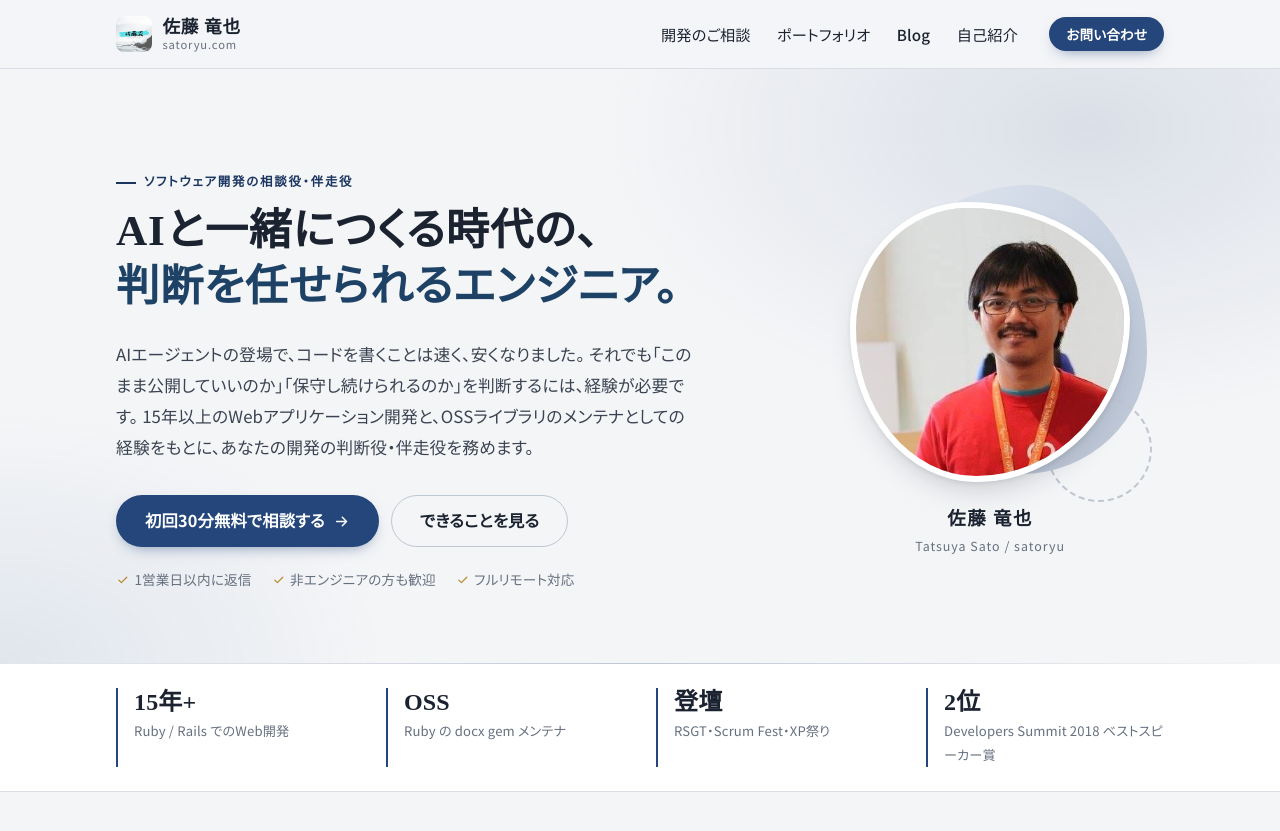
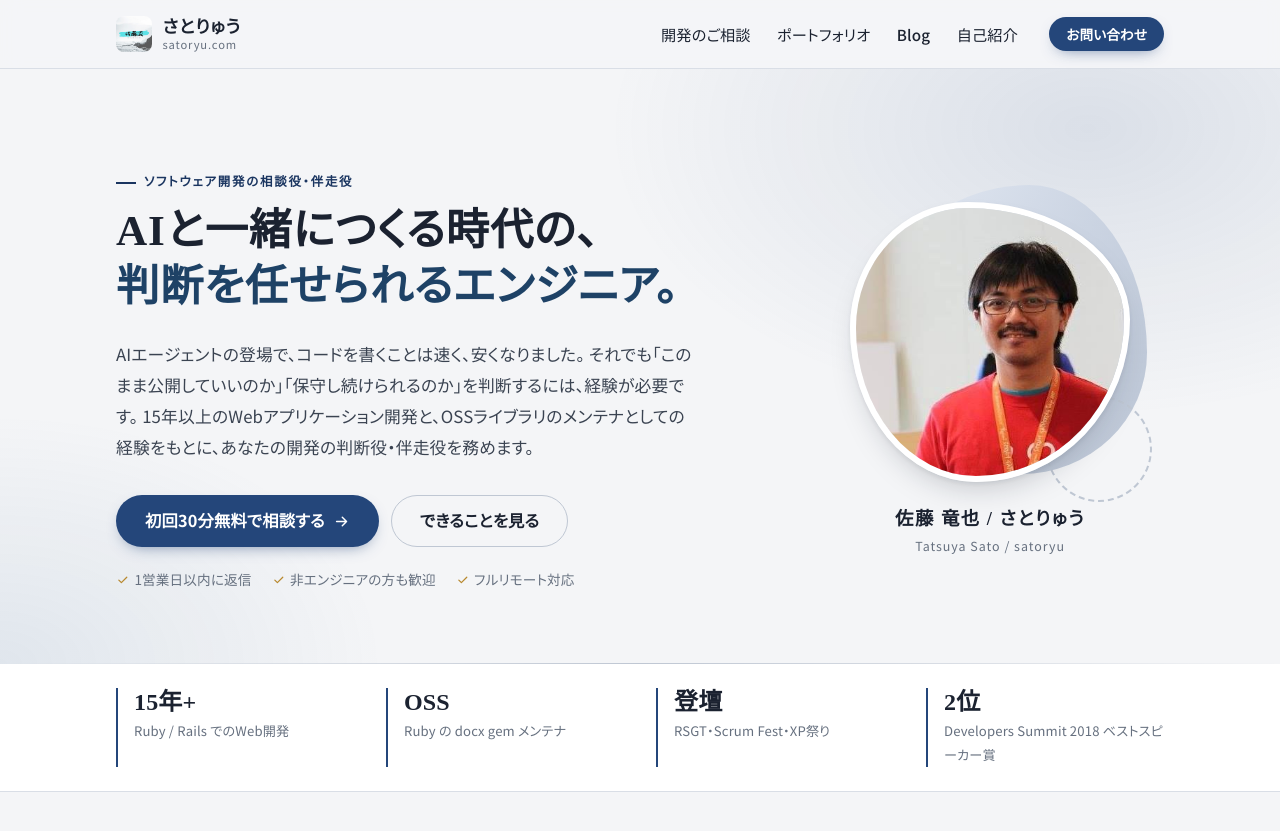
Before and after one commit to satoryu/satoryu.github.io, a Jekyll site: the page built from index.md, in a window 1280 px wide and 900 px high. Shown: the top 831 px of the window. Built offline with Jekyll 4.4.1, drawn with Linux system fonts in a browser that asks for light colours; some web fonts are replaced.

Commit message:
ヘッダー・フッターの表記を愛称「さとりゅう」に変更
- ヘッダーとフッターのロゴ部分を「さとりゅう」＋「satoryu.com」に変更
- ヒーローの写真キャプションを「佐藤 竜也 / さとりゅう」と併記
- トップページのタイトルを「さとりゅう（佐藤 竜也）| …」に変更
- _config.yml の author に nickname を追加

Co-Authored-By: Claude Fable 5.1 <noreply@anthropic.com>
Claude-Session: https://claude.ai/code/session_01VgTpssEvDh2g3pkAxhddbm

```diff
--- a/_config.yml
+++ b/_config.yml
@@ -19,6 +19,7 @@ google_analytics: G-P6RYL7T817
 author:
   name: 佐藤 竜也
   handle: satoryu
+  nickname: さとりゅう
   avatar: /assets/img/profile.jpeg
   bio: プログラマー。Ruby / Ruby on Rails での Web 開発を 15 年以上。Ruby の docx gem メンテナ。AI エージェントと一緒に開発する日々の実践を、個人事業として支援に活かしています。
   location: 東京
--- a/_includes/footer.html
+++ b/_includes/footer.html
@@ -3,7 +3,7 @@
     <div class="site-footer__about">
       <a class="brand brand--footer" href="{{ '/' | relative_url }}">
         <img class="brand__logo" src="{{ '/assets/img/logo.png' | relative_url }}" alt="" width="36" height="36">
-        <span class="brand__text"><span class="brand__name">佐藤 竜也</span><span class="brand__sub">satoryu.com</span></span>
+        <span class="brand__text"><span class="brand__name">さとりゅう</span><span class="brand__sub">satoryu.com</span></span>
       </a>
       <p>{{ site.author.bio }}</p>
       <ul class="social-list" aria-label="SNS">
--- a/_includes/header.html
+++ b/_includes/header.html
@@ -1,9 +1,9 @@
 <header class="site-header">
   <div class="container site-header__inner">
-    <a class="brand" href="{{ '/' | relative_url }}" aria-label="{{ site.title }} トップページ">
+    <a class="brand" href="{{ '/' | relative_url }}" aria-label="{{ site.author.nickname }}（{{ site.name }}）のトップページ">
       <img class="brand__logo" src="{{ '/assets/img/logo.png' | relative_url }}" alt="" width="36" height="36">
       <span class="brand__text">
-        <span class="brand__name">佐藤 竜也</span>
+        <span class="brand__name">さとりゅう</span>
         <span class="brand__sub">satoryu.com</span>
       </span>
     </a>
--- a/_includes/seo.html
+++ b/_includes/seo.html
@@ -1,6 +1,6 @@
 {%- assign page_title = page.title | default: site.title -%}
 {%- if page.url == "/" -%}
-  {%- assign full_title = site.name | append: "（" | append: site.author.handle | append: "）| " | append: site.tagline -%}
+  {%- assign full_title = site.author.nickname | append: "（" | append: site.name | append: "）| " | append: site.tagline -%}
 {%- else -%}
   {%- assign full_title = page_title | append: " | " | append: site.title -%}
 {%- endif -%}
--- a/_layouts/home.html
+++ b/_layouts/home.html
@@ -22,7 +22,7 @@ layout: default
       <div class="hero__portrait">
         <img src="{{ site.author.avatar | relative_url }}" alt="佐藤 竜也の近影" width="383" height="383" fetchpriority="high">
       </div>
-      <p class="hero__caption"><strong>佐藤 竜也</strong><span>Tatsuya Sato / satoryu</span></p>
+      <p class="hero__caption"><strong>佐藤 竜也 / さとりゅう</strong><span>Tatsuya Sato / satoryu</span></p>
     </div>
   </div>
 </section>
```
